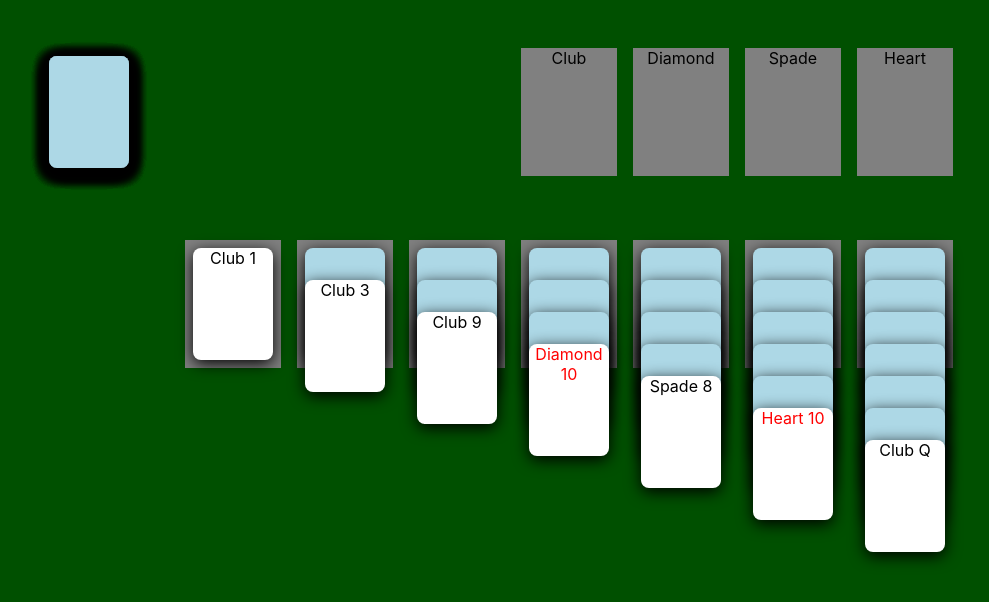
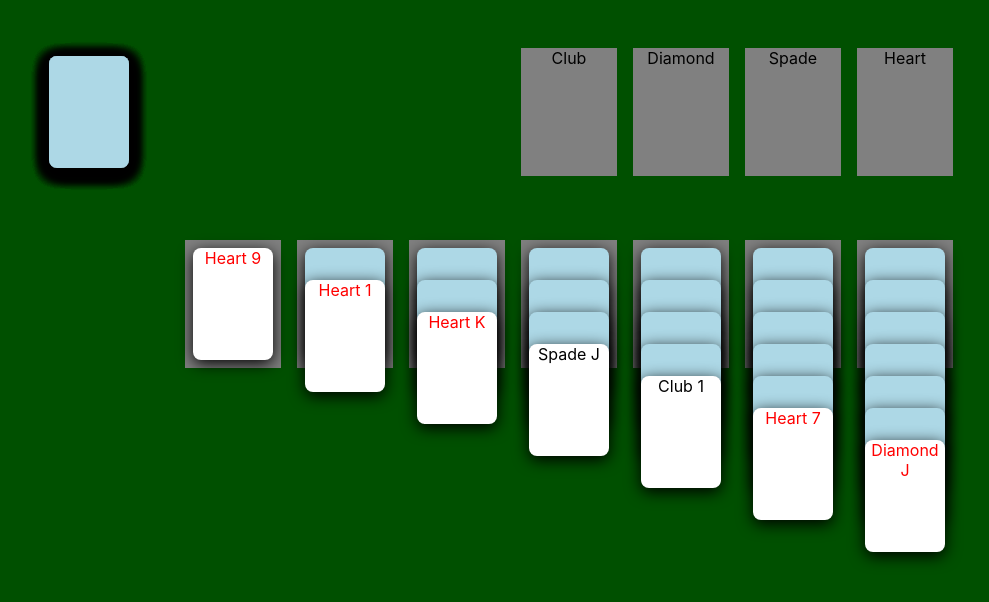
Before and after one commit to HENOZIWD/solitaire, a React (Create React App) app: page / in a window 1280 px wide. Shown: the top 602 px of the page, without its empty margins (7-996 px from the left). Built offline with nearby package versions, Linux system fonts and the light colour scheme.

Commit message:
Randomize stock and deck

```diff
--- a/src/components/App.tsx
+++ b/src/components/App.tsx
@@ -35,26 +35,20 @@ const App = () => {
       status: 'stock',
     })));
   const [zIndex, setZIndex] = useState<number>(1);
-  // const [deck, setDeck] = useState<number[][]>(Array.from({ length: 7 }, () => []));
-  const [deck, setDeck] = useState<number[][]>([
-    [0],
-    [5, 2],
-    [7, 3, 8],
-    [13, 38, 43, 22],
-    [1, 51, 50, 44, 33],
-    [15, 17, 14, 21, 30, 48],
-    [10, 20, 47, 32, 19, 29, 11],
-  ]);
+  const [deck, setDeck] = useState<number[][]>(Array.from({ length: 7 }, () => []));
   const [focusedDeck, setFocusedDeck] = useState<number>(-1);
   const [focusedTopDeck, setFocusedTopDeck] = useState<number>(-1);
-  const [stock, setStock] = useState<number[]>([
-    4, 6, 9, 12, 16, 18, 23, 24, 25, 26, 27, 28, 31, 34, 35,
-    36, 37, 39, 40, 41, 42, 45, 46, 49,
-  ]);
-  const [stockIndex, setStockIndex] = useState<number>(0);
+  const [stock, setStock] = useState<number[]>([]);
   const [topDeck, setTopDeck] = useState<number[][]>(Array.from({ length: 4 }, () => []));
 
   const cardRefs = useRef<HTMLDivElement[] | null[]>([]);
+
+  const getRandomInt = (min: number, max: number) => { // include max range
+    min = Math.ceil(min);
+    max = Math.floor(max);
+
+    return Math.floor(Math.random() * (max - min + 1)) + min;
+  }
 
   useEffect(() => {
     const newCardDatas = cardDatas.slice();
@@ -67,11 +61,11 @@ const App = () => {
       }
     });
     setCardDatas(newCardDatas);
-    console.log(deck);
+    // console.log(deck);
   }, [deck])
 
   useEffect(() => {
-    console.log(topDeck);
+    // console.log(topDeck);
   }, [topDeck])
 
   useEffect(() => {
@@ -79,9 +73,30 @@ const App = () => {
     ** When Game Starts
     */
 
+    let startStock = Array.from({ length: 52 }, (v, i) => i);
+    const startDeck = [];
+    for (let i = 0; i < 7; i++) {
+      const currentDeck = [];
+      for (let j = 0; j <= i; j++) {
+        let randomInt = getRandomInt(0, 51);
+        while (!startStock.includes(randomInt)) { // if duplicated
+          randomInt = getRandomInt(0, 51); // re-generate
+        }
+        currentDeck.push(randomInt);
+        startStock = startStock.filter(n => n !== randomInt);
+      }
+      startDeck.push(currentDeck);
+    }
+
+    // shuffle stock with Fisher-Yates algorithm
+    for (let i = startStock.length - 1; i > 0; i--) {
+      const randomInt = getRandomInt(0, i);
+      [startStock[randomInt], startStock[i]] = [startStock[i], startStock[randomInt]];
+    }
+
     const newCardDatas = cardDatas.slice();
 
-    deck.forEach((d, deckIndex) => {
+    startDeck.forEach((d, deckIndex) => {
       d.forEach((cardIndex, i) => {
         newCardDatas[cardIndex] = {
           ...newCardDatas[cardIndex],
@@ -96,7 +111,7 @@ const App = () => {
       });
     });
 
-    stock.forEach((cardIndex) => {
+    startStock.forEach((cardIndex, i) => {
       newCardDatas[cardIndex] = {
         ...newCardDatas[cardIndex],
         x: stockLeft + baseFontSize / 2,
@@ -104,11 +119,18 @@ const App = () => {
         deckIndex: -1,
         status: 'stock',
       }
+      if (cardRefs.current[cardIndex] !== null) {
+        cardRefs.current[cardIndex]!.style.zIndex = (zIndex + i).toString();
+      }
     });
 
+    setStock(startStock);
+    setDeck(startDeck);
     setCardDatas(newCardDatas);
-    setZIndex(zIndex + 7);
-    console.log("start");
+    setZIndex(z => z + startStock.length);
+    // console.log("start");
+    // console.log(startStock);
+    // console.log(startDeck);
   }, [])
 
   const checkBoundary = (val: number, min: number, max: number, pad: number) => {
@@ -237,7 +259,7 @@ const App = () => {
         if (checkDeck(cardIndex, deckIndex, mouseMoveEvent.pageX, mouseMoveEvent.pageY) === -1) {
           setFocusedDeck(-1);
         }
-        if (checkTopDeck(cardIndex, topDeckIndex, mouseMoveEvent.pageX, mouseMoveEvent.pageY) == -1) {
+        if (checkTopDeck(cardIndex, topDeckIndex, mouseMoveEvent.pageX, mouseMoveEvent.pageY) === -1) {
           setFocusedTopDeck(-1);
         }
         setCardDatas(newCardDatas);
@@ -311,7 +333,7 @@ const App = () => {
         }
       });
       setCardDatas(newCardDatas);
-      setZIndex(zIndex + selectedStack.length);
+      setZIndex(z => z + selectedStack.length);
 
       console.log(zIndex);
 
@@ -332,7 +354,7 @@ const App = () => {
       }
 
       setCardDatas(newCardDatas);
-      setZIndex(zIndex + 1);
+      setZIndex(z => z + 1);
       // console.log(cardIndex);
     }
   }
@@ -382,7 +404,7 @@ const App = () => {
             }
           });
           setCardDatas(newCardDatas);
-          setZIndex(zIndex + stock.length);
+          setZIndex(z => z + stock.length);
         }}
       />
       {topDeck.map((td, i) => (
```
